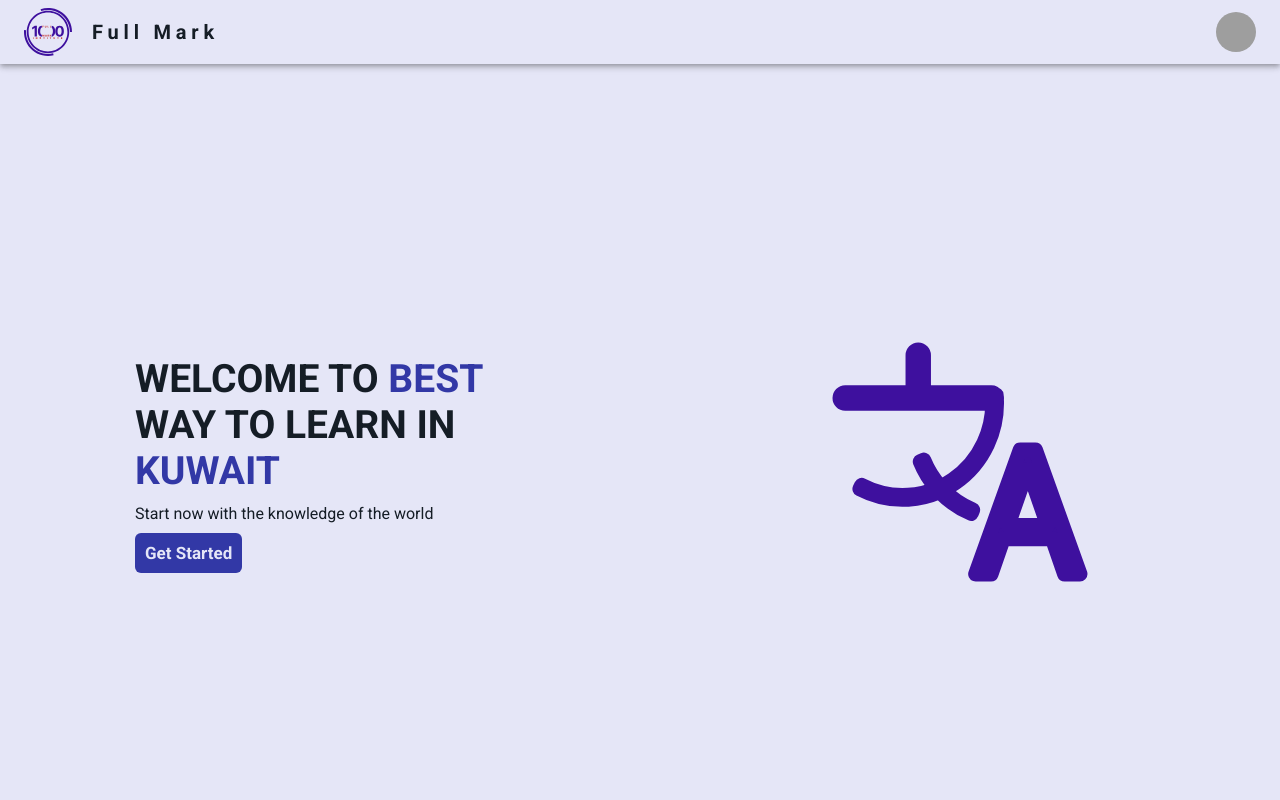
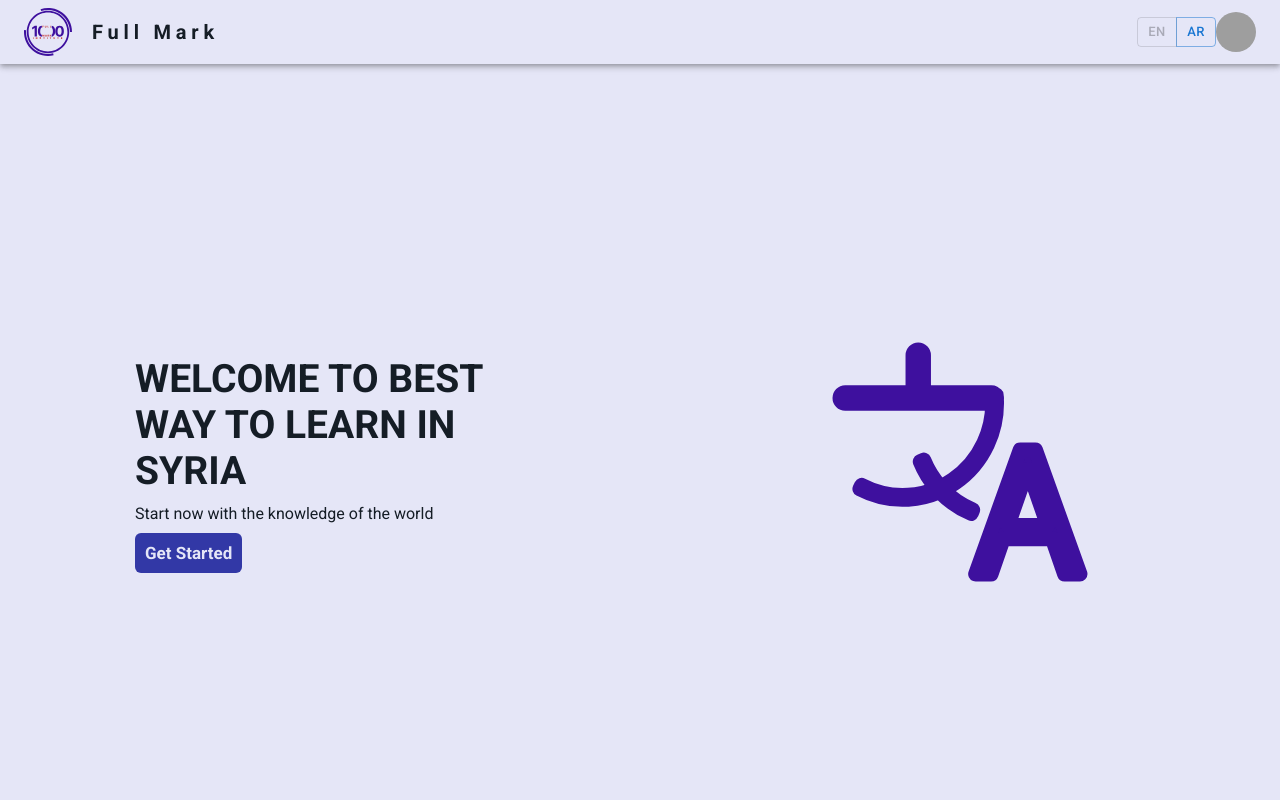
Before and after one commit to AbdAlrahmanDaas963/FullMark, a React (Create React App) app: page / in a window 1280 px wide. Shown: the top 800 px of the page. Built offline with nearby package versions, Linux system fonts and the light colour scheme; grey boxes are pictures that could not be loaded.

Commit message:
lang base added

```diff
--- a/package.json
+++ b/package.json
@@ -11,8 +11,13 @@
     "@testing-library/react": "^13.4.0",
     "@testing-library/user-event": "^13.5.0",
     "framer-motion": "^8.5.5",
+    "i18next": "^22.4.10",
+    "i18next-browser-languagedetector": "^7.0.1",
+    "i18next-http-backend": "^2.1.1",
+    "js-cookie": "^3.0.1",
     "react": "^18.2.0",
     "react-dom": "^18.2.0",
+    "react-i18next": "^12.1.5",
     "react-scripts": "5.0.1",
     "web-vitals": "^2.1.4"
   },
--- /dev/null
+++ b/public/locales/en/translation.json
@@ -0,0 +1,11 @@
+{
+  "app_title": "Full Mark",
+  "language": "Language",
+  "welcome_message": "Welcome",
+  "days_since_release": "it's been {{number_of_days}} days since this video was released",
+  "welcome_section": {
+    "welcome" : "welcome to best way to learn in syria",
+    "paragraph": "Start now with the knowledge of the world",
+    "btn": "Get Started"
+  }
+}
--- a/src/components/header/Header.jsx
+++ b/src/components/header/Header.jsx
@@ -14,6 +14,7 @@ import Avatar from "@mui/material/Avatar";
 import Button from "@mui/material/Button";
 import Tooltip from "@mui/material/Tooltip";
 import MenuItem from "@mui/material/MenuItem";
+import LangChanger from "../langChanger/LangChanger";
 
 const logo = (
   <svg
@@ -258,7 +259,7 @@ function Header() {
               </Button>
             ))}
           </Box>
-
+          <LangChanger />
           <Box sx={{ flexGrow: 0 }}>
             <Tooltip title="Open settings">
               <IconButton onClick={handleOpenUserMenu} sx={{ p: 0 }}>
--- /dev/null
+++ b/src/components/langChanger/LangChanger.jsx
@@ -0,0 +1,52 @@
+import React, { useEffect } from "react";
+
+import { useTranslation } from "react-i18next";
+import i18next from "i18next";
+import cookies from "js-cookie";
+
+import Button from "@mui/material/Button";
+import ButtonGroup from "@mui/material/ButtonGroup";
+
+const languages = [
+  {
+    code: "en",
+    name: "English",
+    countary_code: "gb",
+  },
+  {
+    code: "ar",
+    name: "العربية",
+    countary_code: "sa",
+    dir: "rtl",
+  },
+];
+function LangChanger() {
+  const currentLanguageCode = cookies.get("i18next") || "en";
+  const currentLanguage = languages.find((l) => l.code === currentLanguageCode);
+  const { t } = useTranslation();
+
+  useEffect(() => {
+    document.body.dir = currentLanguage.dir || "ltr";
+    document.title = t("app_title");
+  }, [currentLanguage, t]);
+
+  return (
+    <ButtonGroup
+      size="small"
+      variant="outlined"
+      aria-label="outlined button group"
+    >
+      {languages.map(({ name, code, countary_code }) => (
+        <Button
+          key={countary_code}
+          onClick={() => i18next.changeLanguage(code)}
+          disabled={code === currentLanguageCode}
+        >
+          {code}
+        </Button>
+      ))}
+    </ButtonGroup>
+  );
+}
+
+export default LangChanger;
--- a/src/components/welcome/Welcome.jsx
+++ b/src/components/welcome/Welcome.jsx
@@ -1,6 +1,9 @@
 import React from "react";
+import { useTranslation } from "react-i18next";
+
+import Button from "../button/Button";
+
 import "./welcome.css";
-import Button from "../button/Button";
 
 const h1 = (
   <>
@@ -44,13 +47,14 @@ const svg = (
 );
 
 function Welcome() {
+  const { t } = useTranslation();
   return (
     <div className="welcome">
       <div className="welcome-content">
         <div className="wlc-content-left">
-          <div className="big-text">{h1}</div>
-          <div>{p}</div>
-          <Button title={"Get Started"} />
+          <div className="big-text">{t("welcome_section.welcome")}</div>
+          <div>{t("welcome_section.paragraph")}</div>
+          <Button title={t("welcome_section.btn")} />
         </div>
         <div>{svg}</div>
       </div>
--- a/src/index.js
+++ b/src/index.js
@@ -1,13 +1,42 @@
-import React from "react";
+import React, { Suspense } from "react";
 import ReactDOM from "react-dom/client";
 import "./index.css";
 import App from "./App";
 import reportWebVitals from "./reportWebVitals";
 
+import i18n from "i18next";
+import { initReactI18next } from "react-i18next";
+import LanguageDetector from "i18next-browser-languagedetector";
+import HttpApi from "i18next-http-backend";
+
+i18n
+  .use(initReactI18next)
+  .use(LanguageDetector)
+  .use(HttpApi)
+  .init({
+    supportedLngs: ["en", "ar"],
+    fallbackLng: "en",
+    detection: {
+      order: ["path", "cookie", "htmlTag", "localStorage", "subdomain"],
+      caches: ["cookie"],
+    },
+    backend: {
+      loadPath: "/locales/{{lng}}/translation.json",
+    },
+  });
+
+const loadingMarkup = (
+  <div>
+    <h2>Loading..</h2>
+  </div>
+);
+
 const root = ReactDOM.createRoot(document.getElementById("root"));
 root.render(
   <React.StrictMode>
-    <App />
+    <Suspense fallback={loadingMarkup}>
+      <App />
+    </Suspense>
   </React.StrictMode>
 );
 
```
Also changed, not shown: public/locales/ar/translation.json (added, +11 -0 lines), 1 other file (tests, documents, lock files or other folders).
